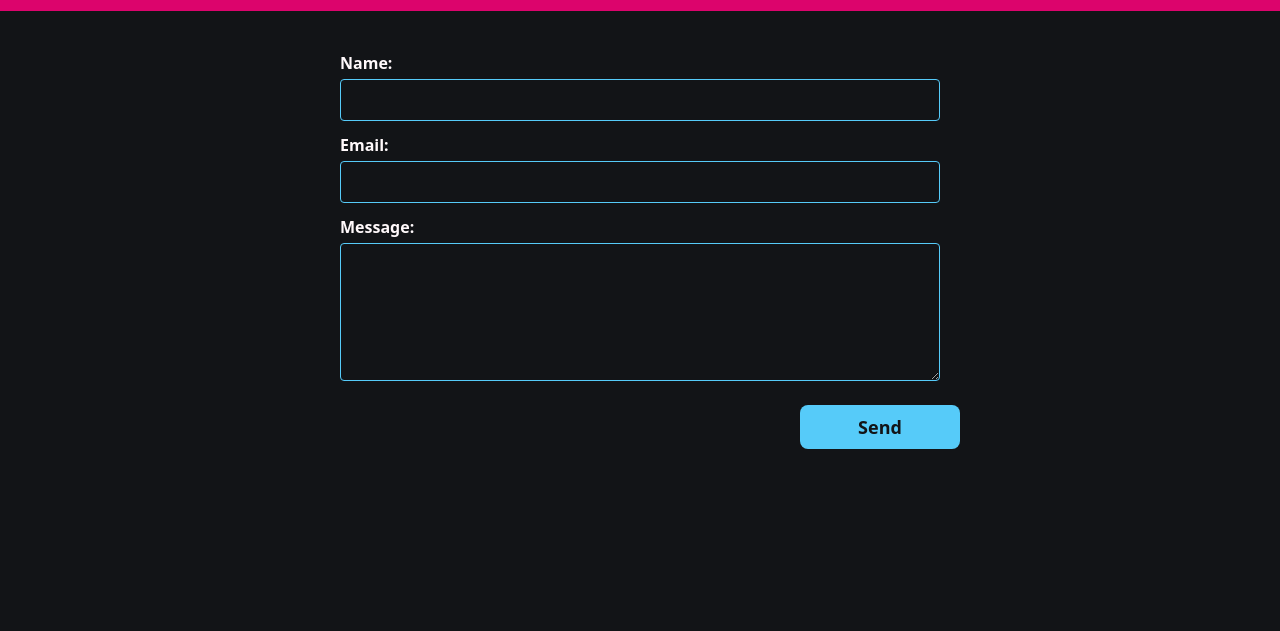
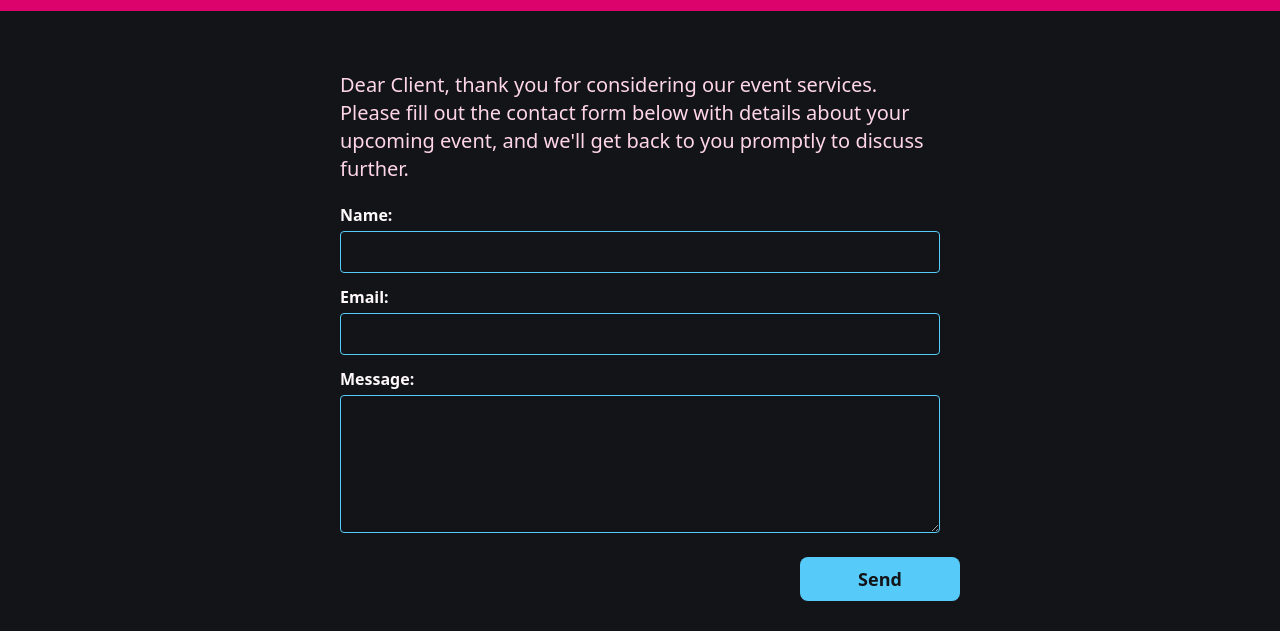
Before and after one commit to dot-tsu/amazing-events, a website: page html/contact.html in a window 1280 px wide. Shown: the part 117-748 px from the top of the page. Drawn offline with nearby package versions, Linux system fonts and the light colour scheme.

Commit message:
add a message to the contact form

```diff
--- a/html/contact.html
+++ b/html/contact.html
@@ -64,6 +64,8 @@
     <main class="flex items-center justify-center">
         <!-- Contact Us Form -->
         <form action="#" class="w-full md:w-1/2 sm:mx-auto py-10">
+            <h2 class="text-semibold text-primary-100 md:text-xl m-5">Dear Client, thank you for considering our event services.<br> Please fill out the contact form below with details
+                about your upcoming event, and we'll get back to you promptly to discuss further.</h2>
             <div class="mx-5">
                 <div class="flex flex-col mb-3 ">
                     <label for="name" class="font-semibold mb-1">Name: </label>
```
Also changed, not shown: css/output.css.
